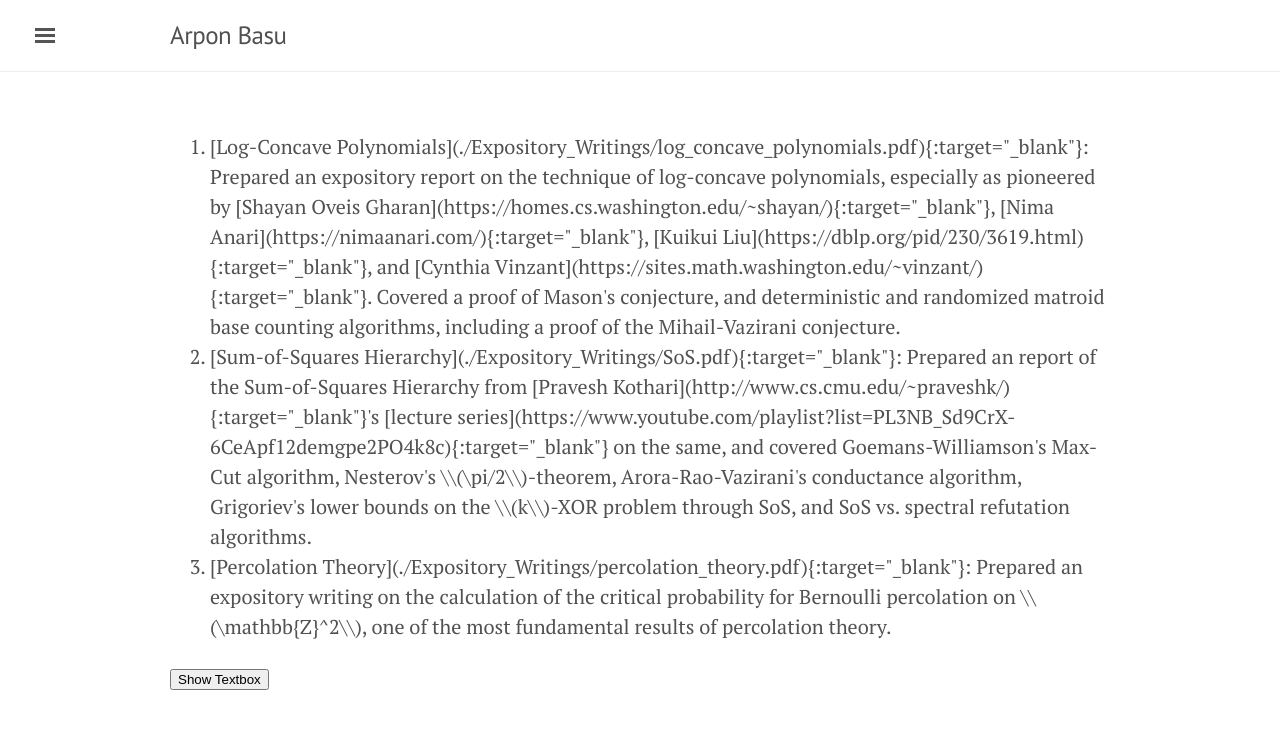
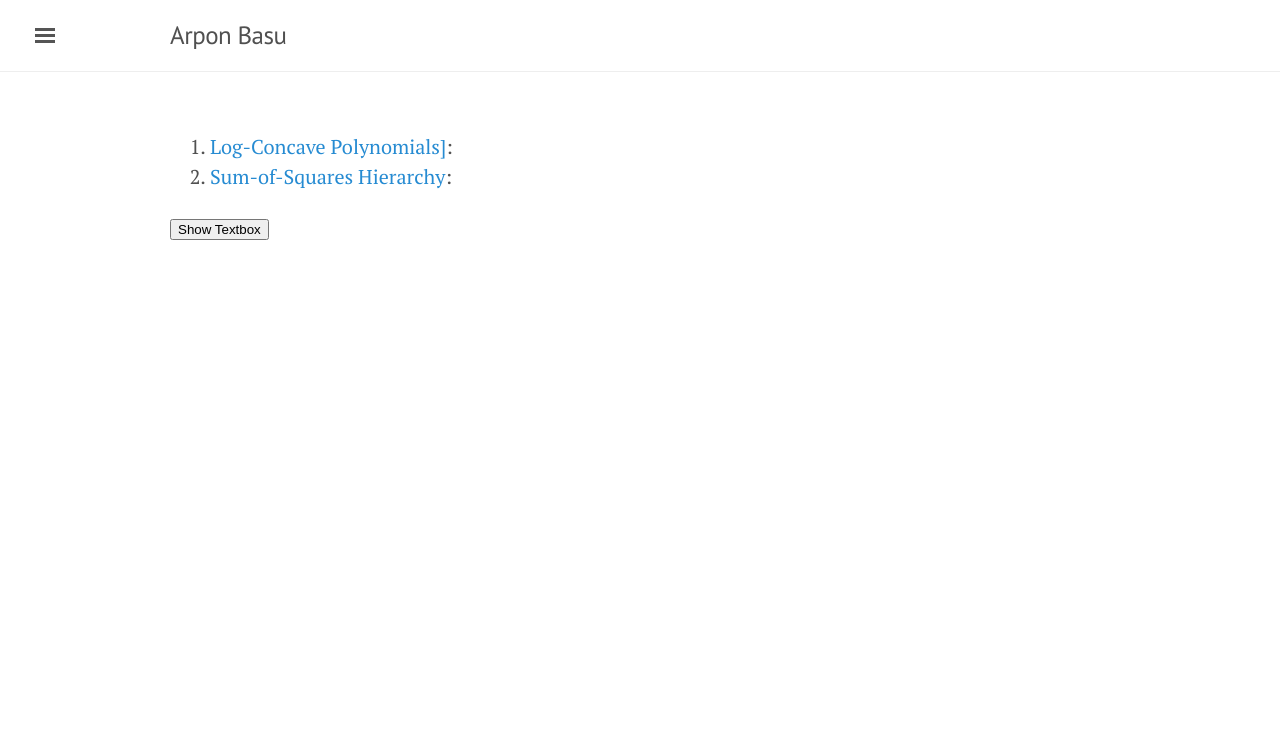
Before and after one commit to rugiarindam/rugiarindam.github.io, a Jekyll site: the page built from dummy6789.html, in a window 1280 px wide. Shown: the top 729 px of the page. Built offline with Jekyll 4.4.1, drawn with Linux system fonts in a browser that asks for light colours; nearby versions of some CDN libraries.

Commit message:
new feature

```diff
--- a/dummy6789.html
+++ b/dummy6789.html
@@ -4,9 +4,8 @@ title: Test
 ---
 
 <ol type="1">
-<li> [Log-Concave Polynomials](./Expository_Writings/log_concave_polynomials.pdf){:target="_blank"}: Prepared an expository report on the technique of log-concave polynomials, especially as pioneered by [Shayan Oveis Gharan](https://homes.cs.washington.edu/~shayan/){:target="_blank"}, [Nima Anari](https://nimaanari.com/){:target="_blank"}, [Kuikui Liu](https://dblp.org/pid/230/3619.html){:target="_blank"}, and [Cynthia Vinzant](https://sites.math.washington.edu/~vinzant/){:target="_blank"}. Covered a proof of Mason's conjecture, and deterministic and randomized matroid base counting algorithms, including a proof of the Mihail-Vazirani conjecture.</li>
-<li> [Sum-of-Squares Hierarchy](./Expository_Writings/SoS.pdf){:target="_blank"}: Prepared an report of the Sum-of-Squares Hierarchy from [Pravesh Kothari](http://www.cs.cmu.edu/~praveshk/){:target="_blank"}'s [lecture series](https://www.youtube.com/playlist?list=PL3NB_Sd9CrX-6CeApf12demgpe2PO4k8c){:target="_blank"} on the same, and covered Goemans-Williamson's Max-Cut algorithm, Nesterov's \\(\pi/2\\)-theorem, Arora-Rao-Vazirani's conductance algorithm, Grigoriev's lower bounds on the \\(k\\)-XOR problem through SoS, and SoS vs. spectral refutation algorithms.</li>
-<li> [Percolation Theory](./Expository_Writings/percolation_theory.pdf){:target="_blank"}: Prepared an expository writing on the calculation of the critical probability for Bernoulli percolation on \\(\mathbb{Z}^2\\), one of the most fundamental results of percolation theory.</li>
+<li> <a href="./Expository_Writings/log_concave_polynomials.pdf" target="_blank">Log-Concave Polynomials]</a>: </li>
+<li> <a href="./Expository_Writings/SoS.pdf" target="_blank">Sum-of-Squares Hierarchy</a>: </li>
 </ol>
 
 <button onclick="myFunction()">Show Textbox</button>
```
